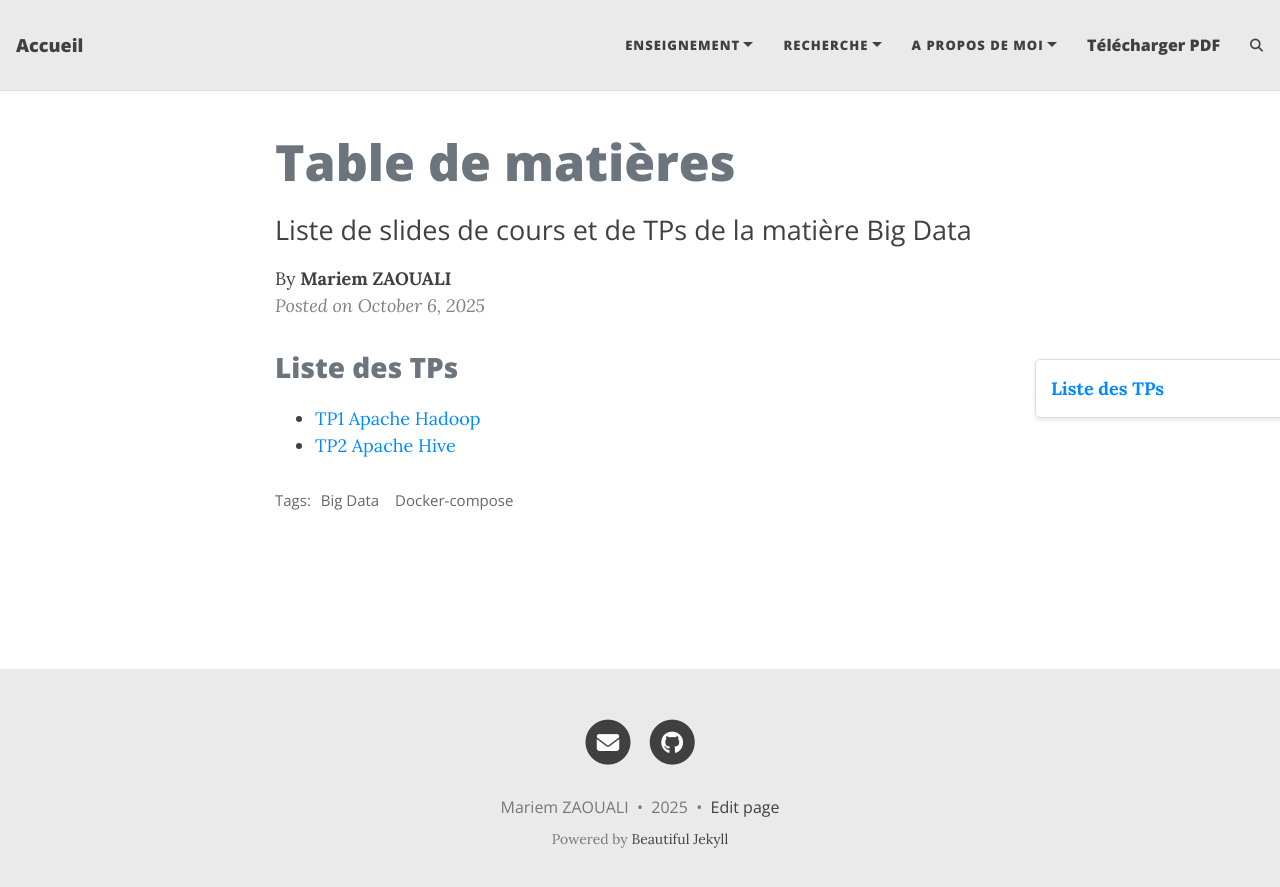
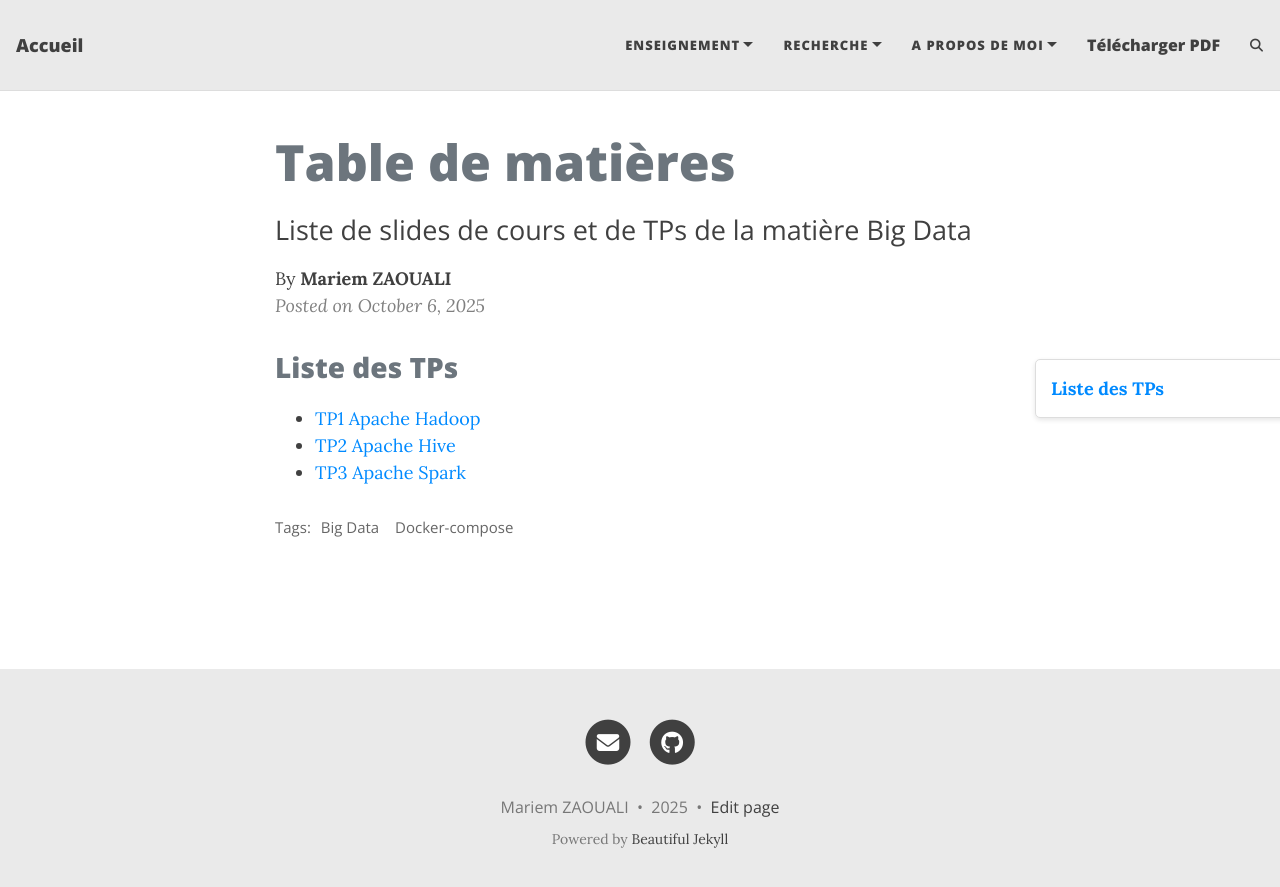
Before and after one commit to MariemZaouali/mariemzaouali.github.io, a Jekyll site: the page built from _posts/2025-10-06-TblCntBigData.md, in a window 1280 px wide. Shown: the top 887 px of the page. Built offline with Jekyll 4.4.1, drawn with Linux system fonts in a browser that asks for light colours; comment, search, counter and statistics services are not loaded.

Commit message:
Update 2025-10-06-TblCntBigData.md

```diff
--- a/_posts/2025-10-06-TblCntBigData.md
+++ b/_posts/2025-10-06-TblCntBigData.md
@@ -10,3 +10,4 @@ author: Mariem ZAOUALI
 
 - [TP1 Apache Hadoop](https://mariemzaouali.github.io/2025-11-07-bigDataTp1/)
 - [TP2 Apache Hive](https://mariemzaouali.github.io/2025-11-17-bigDataTp2/)
+- [TP3 Apache Spark](https://mariemzaouali.github.io/2024-11-30-bigDataTp3/)
```
